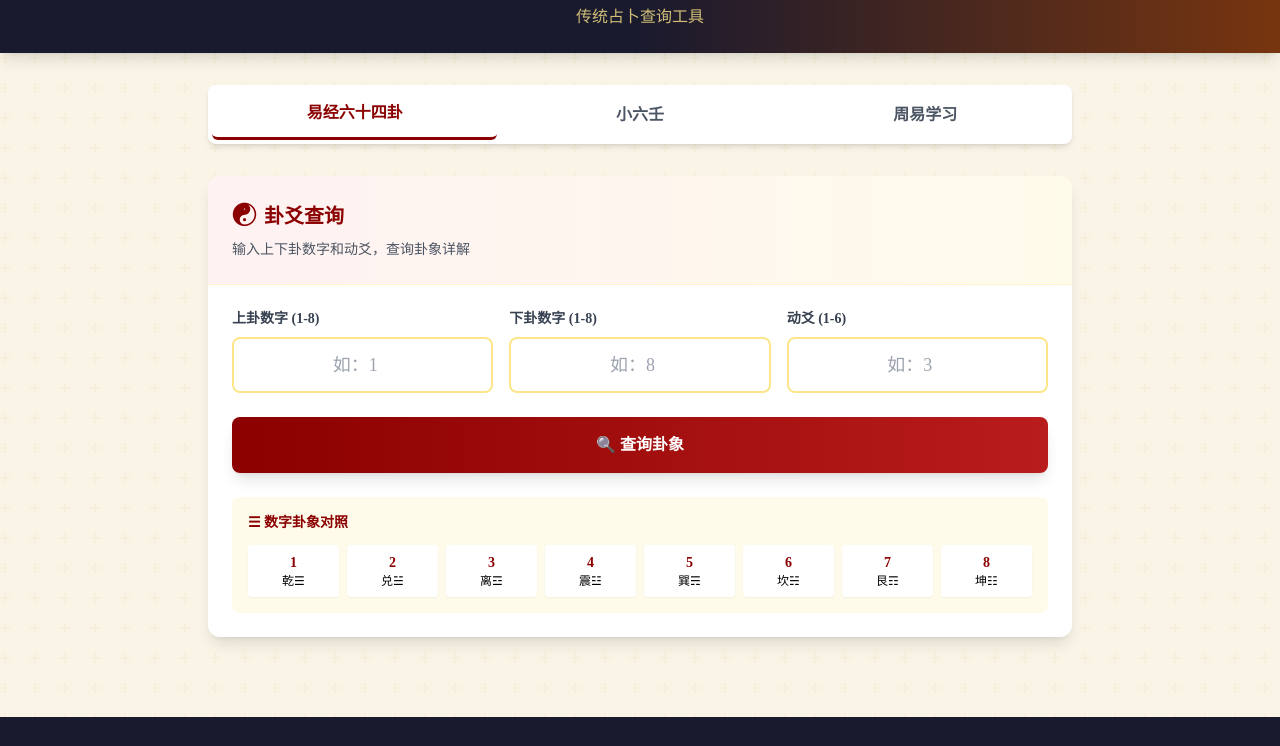
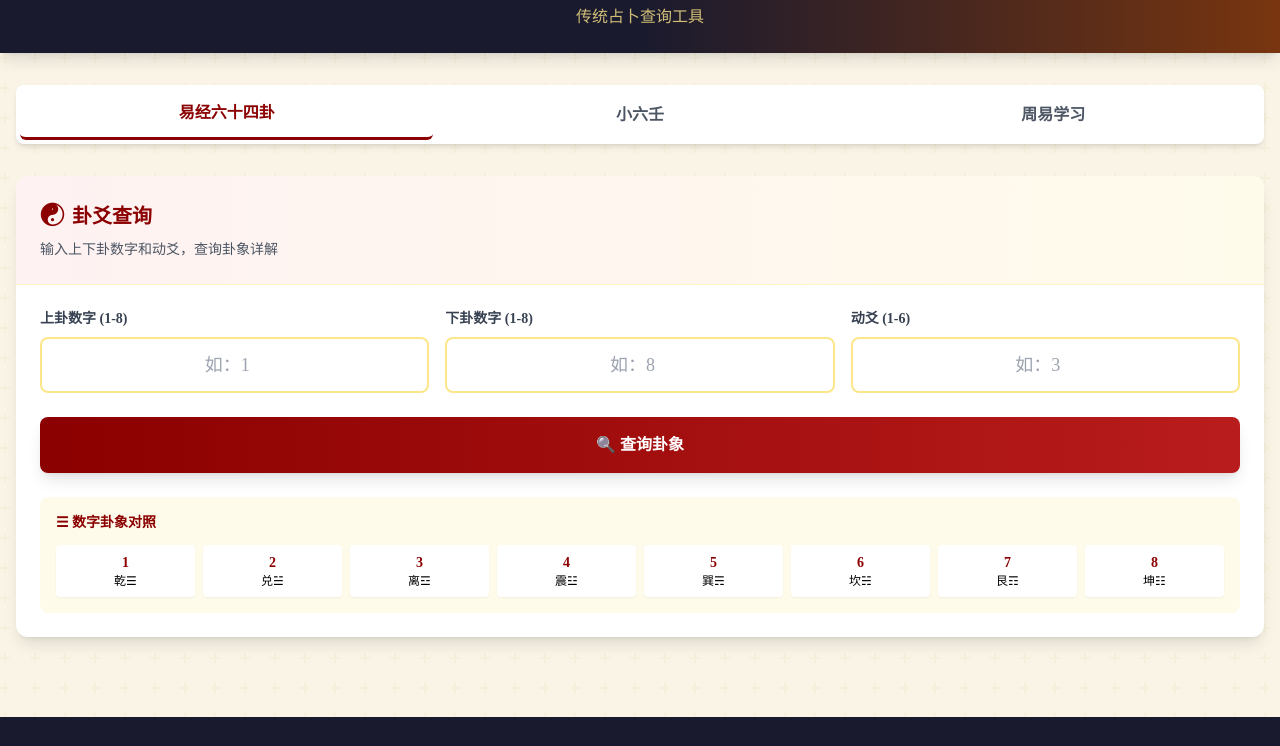
Before and after one commit to flizzywine/flizzywine.github.io, a website: page index.html in a window 1280 px wide. Shown: the part 67-813 px from the top of the page. Drawn offline with nearby package versions, Linux system fonts and the light colour scheme; a web font is replaced by a local one.

Commit message:
更新 index.html

```diff
--- a/index.html
+++ b/index.html
@@ -68,7 +68,7 @@
     </header>
 
     <!-- 主内容 -->
-    <main class="relative container mx-auto px-4 py-8 max-w-4xl">
+    <main class="relative container mx-auto px-4 py-8 max-w-7xl">
         <!-- 标签切换 -->
         <div class="flex justify-center mb-8 bg-white rounded-lg shadow-md p-1">
             <button onclick="switchTab('zhouyi')" id="tab-zhouyi" class="tab-btn flex-1 py-3 px-6 rounded-md font-semibold transition-all tab-active">
```
